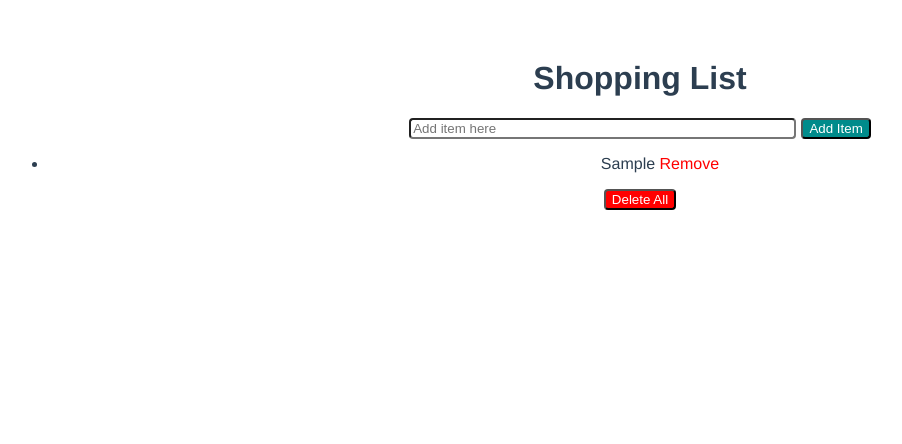
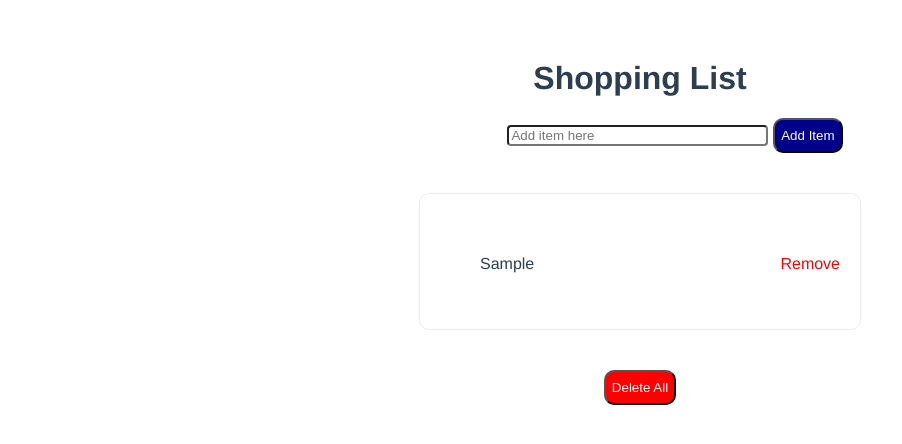
Before and after one commit to walimorris/Shopping, a Vue app: page / in a window 1280 px wide. Both pictures are taken after typing "Sample" into the empty fields and a click on the button "Add Item". Shown: the top 444 px of the page, without its empty margins (0-902 px from the left). Built offline with nearby package versions, Linux system fonts and the light colour scheme.

Commit message:
styling update and embedded demo video

```diff
--- a/src/components/ShoppingListComponent.vue
+++ b/src/components/ShoppingListComponent.vue
@@ -14,10 +14,10 @@
                 {{ deleteItemLink }}</a>
             </li>
           </ul>
-          <div v-show="!isShowDeleteButton">
-            <button @click="deleteAllList()" class="delete_all_button">
-              {{ deleteAllButton }}</button>
-          </div>
+        </div>
+        <div v-show="!isShowDeleteButton">
+          <button @click="deleteAllList()" class="delete_all_button">
+            {{ deleteAllButton }}</button>
         </div>
       </div>
     </div>
@@ -121,30 +121,51 @@ export default {
 
 input[type=text] {
   border-radius: 4px;
-  width: 30%;
-  margin-right: 5px;
+  width: 20%;
+  margin-left: 70px;
   position: center;
 }
 
 .add_item_button {
-  border-radius: 4px;
-  background-color: darkcyan;
+  border-radius: 10px;
+  margin-left: 5px;
+  background-color: darkblue;
   text-align: center;
   text-decoration: none;
+  height: 35px;
   color: white;
 }
 
 .item_list {
+  display: flex;
+  flex-direction: column;
+  justify-content: space-evenly;
+  max-width: 400px;
+  margin: 40px auto;
+  padding: 40px 20px;
+  border-radius: 10px;
+  border: 1px solid #ececec;
+  position: center;
 }
 
 .delete_item_link {
   color: red;
   text-decoration: none;
+  float: right;
 }
 
 .delete_all_button {
-  border-radius: 4px;
+  border-radius: 10px;
   background-color: red;
+  text-align: center;
+  text-decoration: none;
+  height: 35px;
   color: white;
 }
+
+li {
+  list-style: none;
+  text-align: left;
+  padding-top: 5px;
+}
 </style>
```
Also changed, not shown: 1 other file (tests, documents, lock files or other folders).
